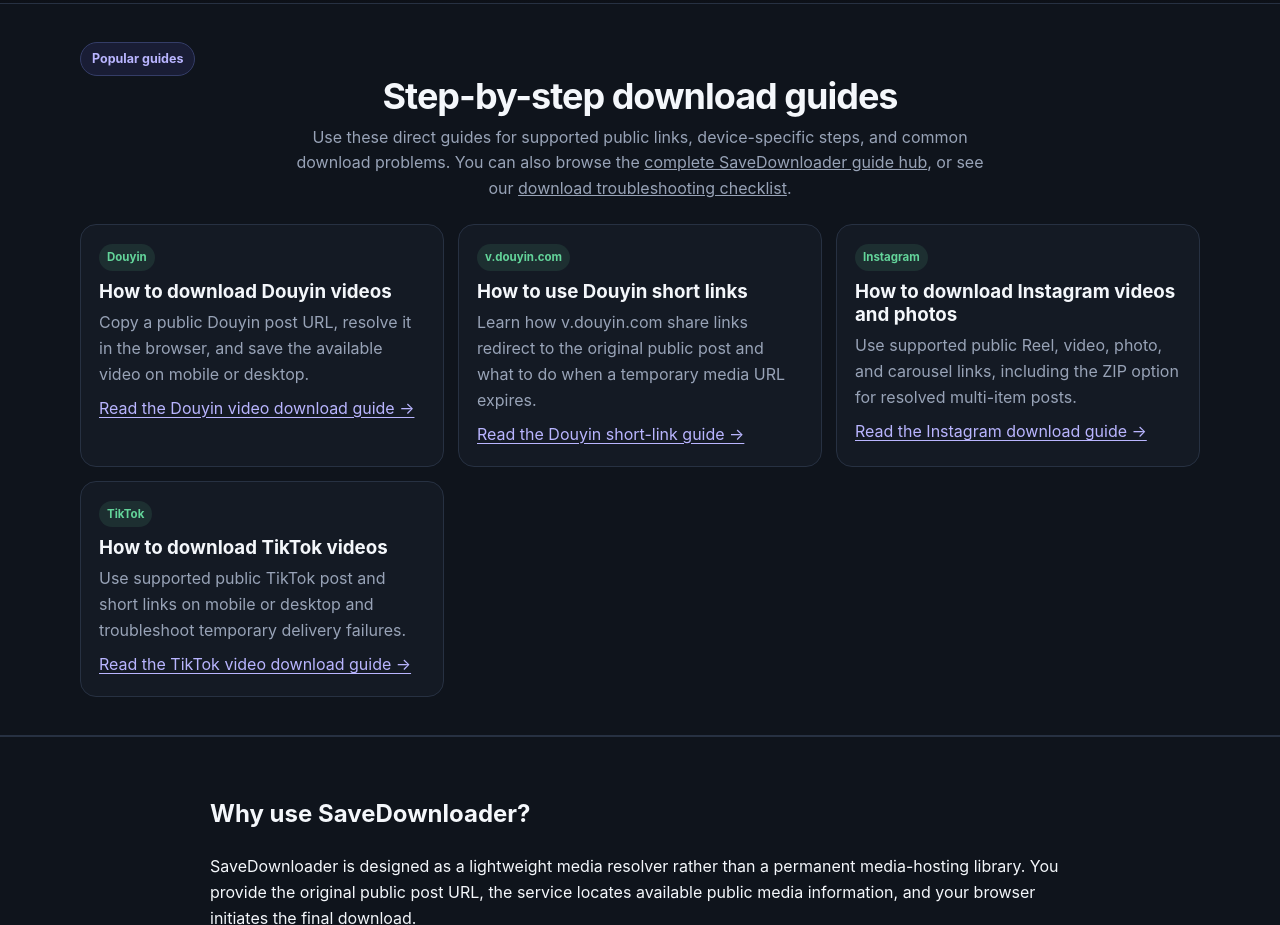
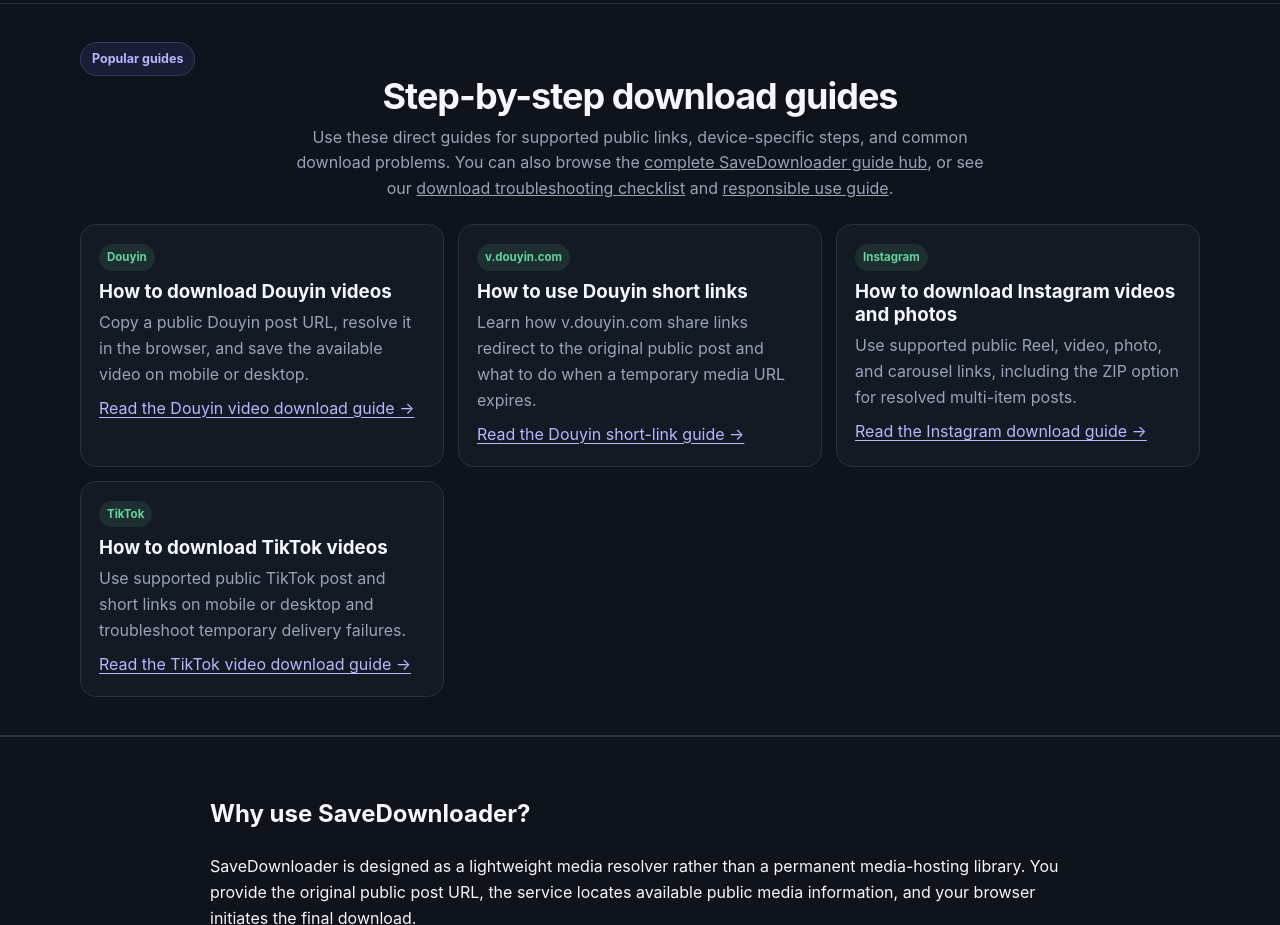
Before and after one commit to kevin4relocate/savedownloader, a website: page public/index.html in a window 1280 px wide. Shown: the part 1300-2225 px from the top of the page. Drawn offline with Linux system fonts and the light colour scheme.

Commit message:
feat(content): link rights guide and update sitemap checks

```diff
--- a/public/index.html
+++ b/public/index.html
@@ -131,7 +131,7 @@
     <div class="wrap">
       <span class="eyebrow">Popular guides</span>
       <h2 class="section-title" id="popular-guides">Step-by-step download guides</h2>
-      <p class="section-sub">Use these direct guides for supported public links, device-specific steps, and common download problems. You can also browse the <a href="/guides/">complete SaveDownloader guide hub</a>, or see our <a href="/video-download-troubleshooting/">download troubleshooting checklist</a>.</p>
+      <p class="section-sub">Use these direct guides for supported public links, device-specific steps, and common download problems. You can also browse the <a href="/guides/">complete SaveDownloader guide hub</a>, or see our <a href="/video-download-troubleshooting/">download troubleshooting checklist</a> and <a href="/responsible-media-downloads/">responsible use guide</a>.</p>
       <div class="grid">
         <article class="card"><span class="pill">Douyin</span><h3>How to download Douyin videos</h3><p>Copy a public Douyin post URL, resolve it in the browser, and save the available video on mobile or desktop.</p><p><a href="/how-to-download-douyin-videos/">Read the Douyin video download guide →</a></p></article>
         <article class="card"><span class="pill">v.douyin.com</span><h3>How to use Douyin short links</h3><p>Learn how v.douyin.com share links redirect to the original public post and what to do when a temporary media URL expires.</p><p><a href="/how-to-download-douyin-short-links/">Read the Douyin short-link guide →</a></p></article>
```
